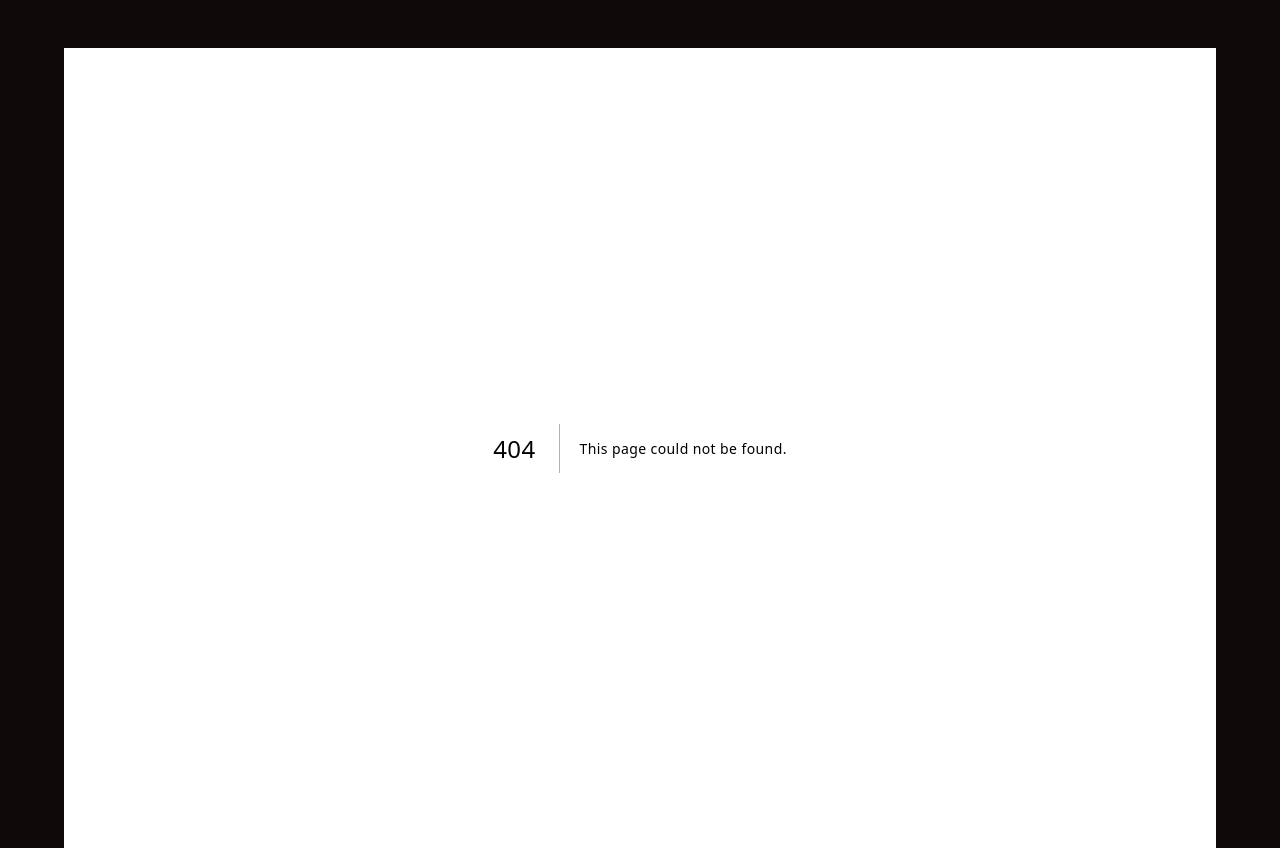
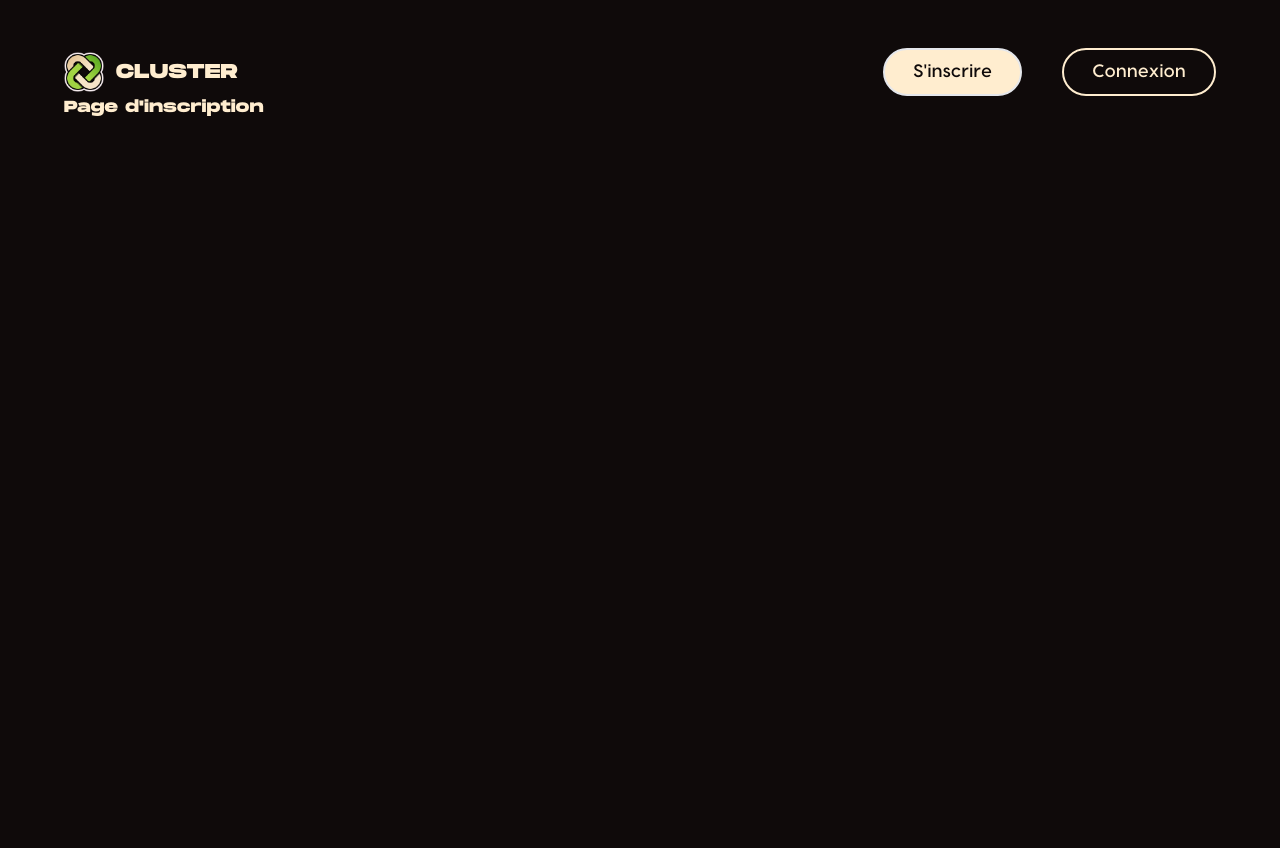
Before and after one commit to syzym0n/Cluster, a Next.js app: page /signup in a window 1280 px wide. Before the commit this address had no page. After the commit the page ends 800 px from the top, so only its background shows below. Built offline with nearby package versions, Linux system fonts and the light colour scheme.

Commit message:
Redirection sur SignInUpButton et création des pages associéees

```diff
--- /dev/null
+++ b/app/signin/page.tsx
@@ -0,0 +1,10 @@
+import LandingHeader from "@/components/landingHeader/landingHeader";
+
+export default function SignInPage() {
+    return (
+        <div>
+        <LandingHeader />
+        <h1>Page de connnexion</h1>
+        </div>
+    );
+}
--- /dev/null
+++ b/app/signup/page.tsx
@@ -0,0 +1,10 @@
+import LandingHeader from "@/components/landingHeader/landingHeader";
+
+export default function SignUpPage() {
+    return (
+        <div>
+        <LandingHeader />
+        <h1>Page d'inscription</h1>
+        </div>
+    );
+}
--- a/components/signInUpButton/signInUpButton.tsx
+++ b/components/signInUpButton/signInUpButton.tsx
@@ -1,25 +1,21 @@
+import Link from 'next/link';
+
 interface SignUpInButtonProps {
     mode: 'signin' | 'signup';
 }
 
 export default function SignUpInButton({ mode }: SignUpInButtonProps) {
+    const buttonText = mode === 'signin' ? 'Connexion' : "S'inscrire";
+    const buttonClasses =
+      mode === 'signin'
+        ? 'font-visby font-semibold text-lg border-baseLight border-2 border-solid py-2 px-7 rounded-full'
+        : 'font-visby font-semibold text-lg text-baseDark bg-baseLight border-2 py-2 px-7 rounded-full';
 
-    if(mode === 'signin'){
-        return (
-        <p className="font-visby font-semibold text-lg
-        border-baseLight border-2 border-solid py-2 px-7 rounded-full">
-            Connexion
+    return (
+      <Link href={`/${mode}`} passHref>
+        <p className={buttonClasses}>
+          {buttonText}
         </p>
-        );
-    } else if(mode === 'signup'){
-        return (
-          <p className="font-visby font-semibold text-lg text-baseDark
-          bg-baseLight border-2 py-2 px-7 rounded-full">
-            S'inscrire
-        </p>
-        );
-    } else {
-        return null;
-    }
-
+      </Link>
+    );
   }
```
